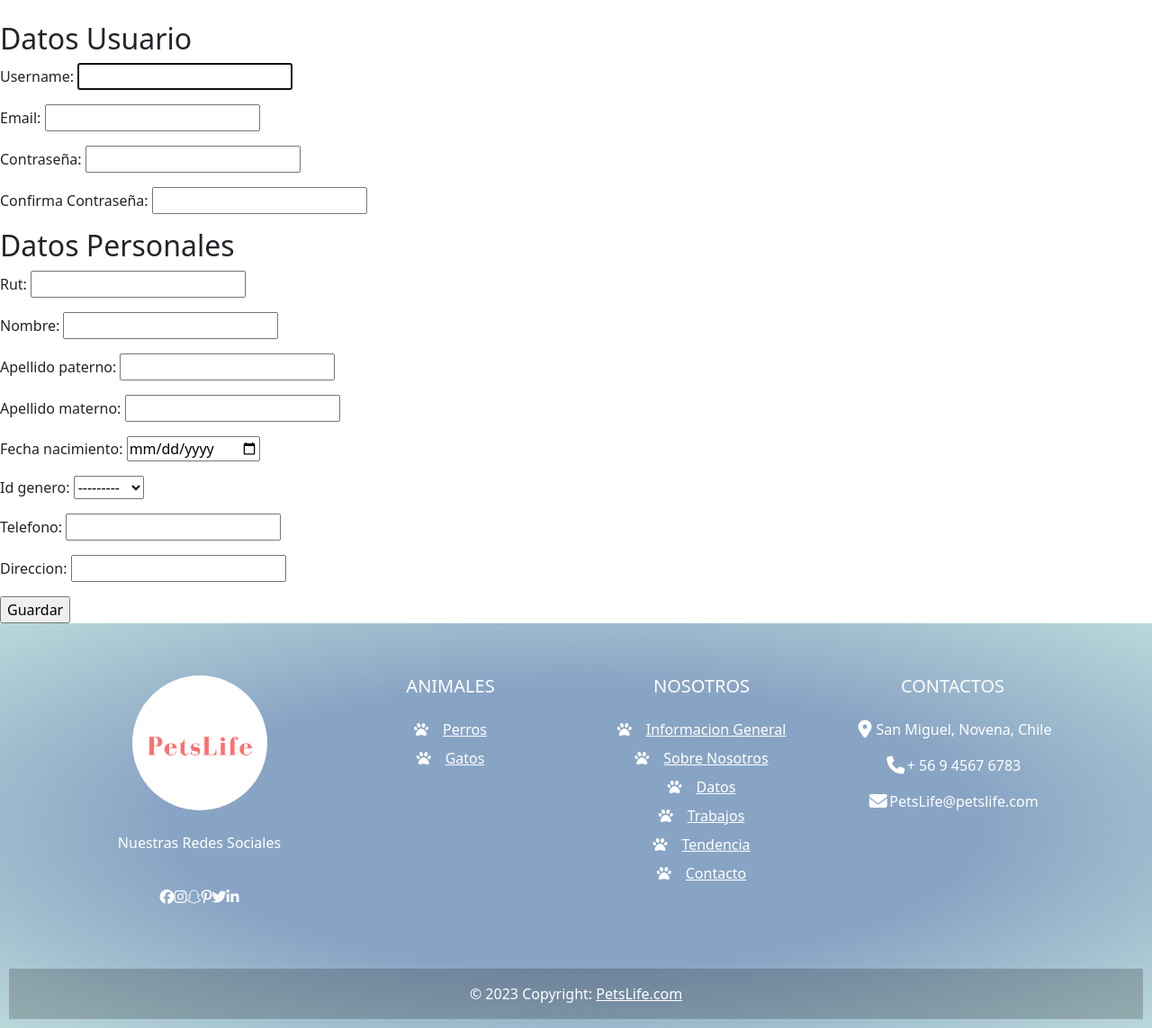
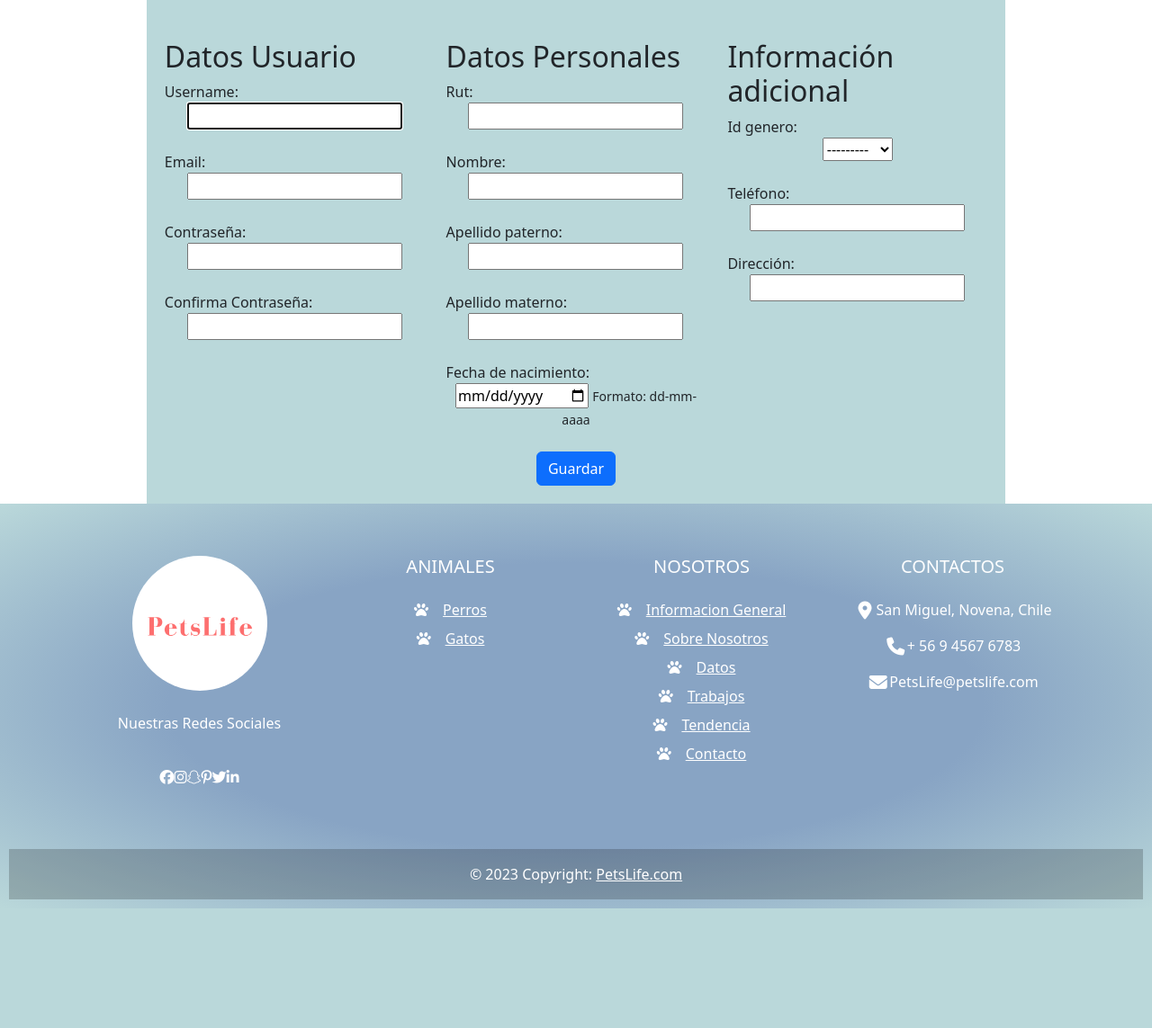
Before and after one commit to ULISESROSALESALEJOS/DjangoTiendaAnimal, a Django app: page /registro in a window 1280 px wide. Shown: the part 136-1279 px from the top of the page at 90% size. After the commit the page ends 1146 px from the top, so only its background shows below. Run offline with Django 4.2, Linux system fonts and the light colour scheme; tables that the repository leaves empty hold one stand-in row (values such as "Sample post"); parts of the project's set-up code (start-up, migrations or seed data) failed here and were passed over; some libraries are stand-ins or nearby versions.

Commit message:
Diseño de registo

```diff
--- a/tienda_animal/clientes/templates/Registrarme.html
+++ b/tienda_animal/clientes/templates/Registrarme.html
@@ -24,6 +24,7 @@
         background-color: #f5f1ee;
         color: black;
     }
+
 </style>
 <body>
 <div>
--- a/tienda_animal/clientes/templates/registro.html
+++ b/tienda_animal/clientes/templates/registro.html
@@ -10,6 +10,7 @@
     <script src="https://code.jquery.com/jquery-3.6.0.min.js"></script>
     <script src="{% static 'js/cargasHTML.js' %}"></script>
     <link rel="stylesheet" type="text/css" href="{% static 'css/style.css' %}">
+    <link rel="stylesheet" type="text/css" href="{% static 'css/registro.css' %}">
     <meta name="viewport" content="width=device-width, initial-scale=1.0">
     <title>Registrarme</title>
 </head>
@@ -98,18 +99,100 @@
         </div>
     </div>
 </header>
-<div id="contenedor_inicio">
+<div id="contenedor_inicio" class="d-flex justify-content-center align-items-center">
+    <div class="formulario-container">
         <br>
-    <form action="" method="POST">
+        <form action="" method="POST" class="w-100">
             {% csrf_token %}
+
+            <div class="row">
+                <div class="col-md-4">
                     <h2>Datos Usuario</h2>
-        {{formUser.as_p}}
+                    <div class="form-group mb-4">
+                        <label for="{{ formUser.username.id_for_label }}">Username:</label>
+                        <div class="text-center">
+                            {{ formUser.username }}
+                        </div>
+                    </div>
+                    <div class="form-group mb-4">
+                        <label for="{{ formUser.email.id_for_label }}">Email:</label>
+                        <div class="text-center">
+                            {{ formUser.email }}
+                        </div>
+                    </div>
+                    <div class="form-group mb-4">
+                        <label for="{{ formUser.password1.id_for_label }}">Contraseña:</label>
+                        <div class="text-center">
+                            {{ formUser.password1 }}
+                        </div>
+                    </div>
+                    <div class="form-group mb-4">
+                        <label for="{{ formUser.password2.id_for_label }}">Confirma Contraseña:</label>
+                        <div class="text-center">
+                            {{ formUser.password2 }}
+                        </div>
+                    </div>
+                </div>
+                <div class="col-md-4">
                     <h2>Datos Personales</h2>
-        {{form.as_p}}
-        <input type="submit" value="Guardar">
+                    <div class="form-group mb-4">
+                        <label for="{{ form.rut.id_for_label }}">Rut:</label>
+                        <div class="text-center">
+                            {{ form.rut }}
+                        </div>
+                    </div>
+                    <div class="form-group mb-4">
+                        <label for="{{ form.nombre.id_for_label }}">Nombre:</label>
+                        <div class="text-center">
+                            {{ form.nombre }}
+                        </div>
+                    </div>
+                    <div class="form-group mb-4">
+                        <label for="{{ form.apellido_paterno.id_for_label }}">Apellido paterno:</label>
+                        <div class="text-center">
+                            {{ form.apellido_paterno }}
+                        </div>
+                    </div>
+                    <div class="form-group mb-4">
+                        <label for="{{ form.apellido_materno.id_for_label }}">Apellido materno:</label>
+                        <div class="text-center">
+                            {{ form.apellido_materno }}
+                        </div>
+                    </div>
+                    <div class="form-group mb-4">
+                        <label for="{{ form.fecha_nacimiento.id_for_label }}">Fecha de nacimiento:</label>
+                        <div class="text-center">
+                            {{ form.fecha_nacimiento }}
+                            <small>Formato: dd-mm-aaaa</small>
+                        </div>
+                    </div>
+                </div>
+                <div class="col-md-4">
+                    <h2>Información adicional</h2>
+                    <div class="form-group mb-4">
+                        <label for="{{ form.id_genero.id_for_label }}">Id genero:</label>
+                        <div class="text-center">
+                            {{ form.id_genero }}
+                        </div>
+                    </div>
+                    <div class="form-group mb-4">
+                        <label for="{{ form.telefono.id_for_label }}">Teléfono:</label>
+                    <div class="text-center">
+                        {{ form.telefono }}
+                    </div>
+            </div>
+            <div class="form-group mb-4">
+                <label for="{{ form.direccion.id_for_label }}">Dirección:</label>
+            <div class="text-center">
+                {{ form.telefono }}
+                </div>
+                </div>
+                </div>
+                </div>
+
+            <input type="submit" class="btn btn-primary mx-auto d-block" value="Guardar">
         </form>
     </div>
-<div id="contenido">
 </div>
 
 <footer class=" footer">
--- a/tienda_animal/clientes/views.py
+++ b/tienda_animal/clientes/views.py
@@ -21,19 +21,22 @@
     return render(request,'nosotros.html')
 
 def registroHTML(request):
-		if request.method == 'POST':
-			form = ClienteAdd(request.POST)
-			formUser = UserRegisterForm(request.POST)
-			if form.is_valid() and formUser.is_valid():
-				form.save()
-				formUser.save()
-				return redirect('index')
-		else:
-			form = ClienteAdd()
-			formUser = UserRegisterForm()
+    if request.method == 'POST':
+        form = ClienteAdd(request.POST)
+        formUser = UserRegisterForm(request.POST)
+        if form.is_valid() and formUser.is_valid():
+            form.save()
+            formUser.save()
 
-		context = { 'form' : form,'formUser' : formUser}
-		return render(request, 'registro.html', context)
+            messages.success(request, '¡Registro exitoso!')
+
+            return redirect('index')
+    else:
+        form = ClienteAdd()
+        formUser = UserRegisterForm()
+
+    context = { 'form': form, 'formUser': formUser }
+    return render(request, 'registro.html', context)
 
 def loginHTML(request):
     if request.method == 'POST':
--- /dev/null
+++ b/tienda_animal/static/css/registro.css
@@ -0,0 +1,6 @@
+.formulario-container {
+    background-color: #bad8da;
+    padding: 20px;
+    border: 1px solid #88a4c4;
+    border: 5px;
+}
```
Also changed, not shown: tienda_animal/clientes/templates/index.html (+8 -0 lines), tienda_animal/static/css/mensajeRegistro.css (added, +11 -0 lines), tienda_animal/clientes/migrations/0004_merge_20230630_2211.py (added), tienda_animal/db.sqlite3. Lines whose indentation alone changed are shown as unchanged.
